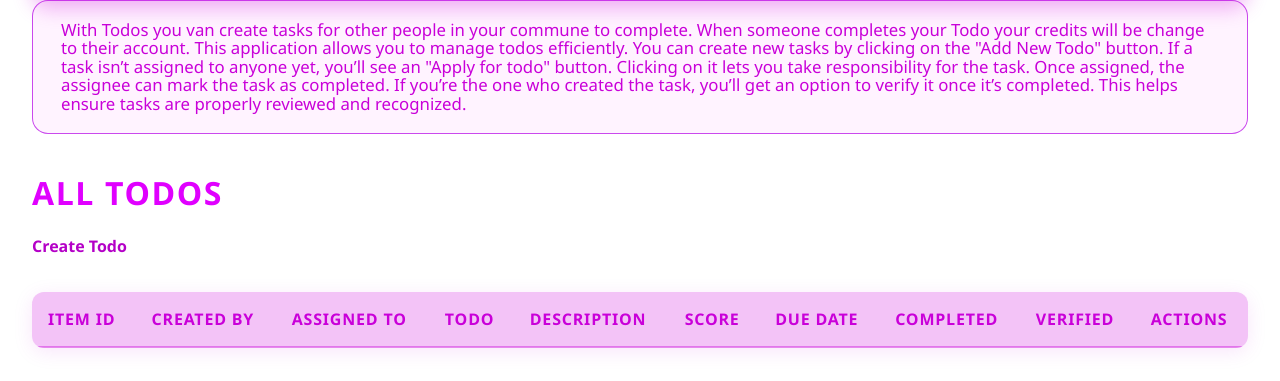
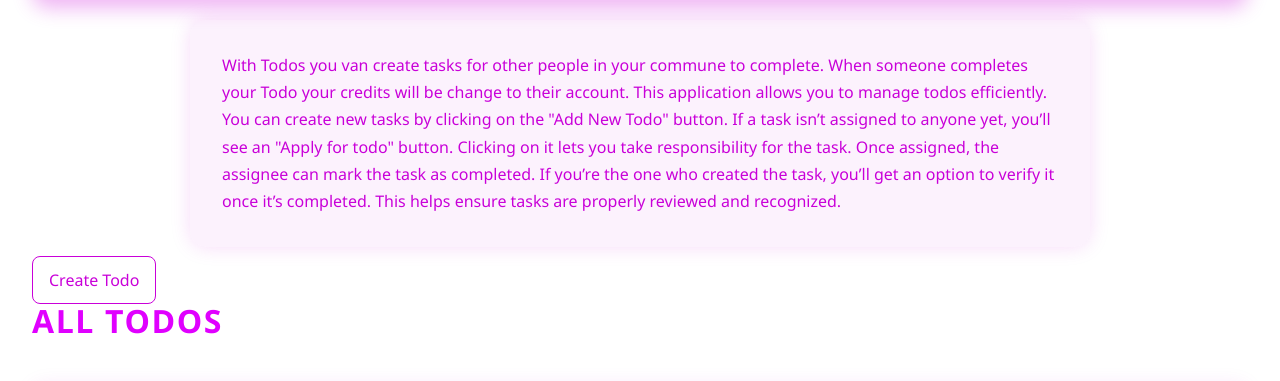
Before and after one commit to kallioaa/Kommuunisovellus, a Flask app: page /todos/ in a window 1280 px wide. Shown: the part 100-481 px from the top of the page. Run offline with Flask 3, Linux system fonts and the light colour scheme; the visitor is signed in with stand-in values (Sample User, id 1); data comes from the database, SQL or seed files in the repository; data that the repository does not hold is empty.

Commit message:
Improving html and function renaming for todos to unify

```diff
--- a/app/mod_todos/controllers.py
+++ b/app/mod_todos/controllers.py
@@ -24,7 +24,7 @@ mod_todos = Blueprint("todos", __name__, url_prefix="/todos")
 
 # function for rendering the main todos page
 @mod_todos.route("/")
-def main_todos():
+def main():
     if "user_id" not in session:
         return redirect(url_for("users.log_in"))
     user_id = session.get("user_id")
@@ -65,7 +65,7 @@ def new_todo():
             due_date=due_date,
         ):
             flash("Todo created successfully!", "success")
-            return redirect(url_for("todos.main_todos"))
+            return redirect(url_for("todos.main"))
         else:
             flash("Problem when creating a new todo.", "danger")
             return render_template("todos/new_todo.html")
@@ -83,10 +83,10 @@ def assign_for_todo():
     try:
         assign_todo_to_user(todo_id, user_id)
         flash("Todo assigned successfully!", "success")
-        return redirect(url_for("todos.main_todos"))
+        return redirect(url_for("todos.main"))
     except Exception as e:
         flash(f"Failed to assign todo: {str(e)}", "danger")
-        return redirect(url_for("todos.main_todos"))
+        return redirect(url_for("todos.main"))
 
 # Mark a todo as completed by the assigned user.
 @mod_todos.route("/complete_todo", methods=["GET", "POST"])
@@ -100,10 +100,10 @@ def complete_todo():
         flash("You are not assigned to this todo.", "danger")
     try:
         complete_todo_in_database(todo_id)
-        return redirect(url_for("todos.main_todos"))
+        return redirect(url_for("todos.main"))
     except Exception as e:
         flash(f"Failed to complete todo: {str(e)}", "danger")
-        return redirect(url_for("todos.main_todos"))
+        return redirect(url_for("todos.main"))
 
 # Verify a completed todo and update its status.
 @mod_todos.route("/verify_todo", methods=["GET", "POST"])
@@ -119,10 +119,10 @@ def verify_todo():
     try:
         verify_todo_in_database(todo_id)
         flash("Todo verified successfully!", "success")
-        return redirect(url_for("todos.main_todos"))
+        return redirect(url_for("todos.main"))
     except Exception as e:
         flash(f"Failed to verify todo: {str(e)}", "danger")
-        return redirect(url_for("todos.main_todos"))
+        return redirect(url_for("todos.main"))
 
 # Function to handle the deletion of a todo
 @mod_todos.route("/delete_todo", methods=["GET", "POST"])
@@ -137,7 +137,7 @@ def delete_todo():
         # Assuming a function delete_todo_from_database exists to handle the deletion
         drop_todo_from_database(todo_id)
         flash("Todo deleted successfully!", "success")
-        return redirect(url_for("todos.main_todos"))
+        return redirect(url_for("todos.main"))
     except Exception as e:
         flash(f"Failed to delete todo: {str(e)}", "danger")
-        return redirect(url_for("todos.main_todos"))
+        return redirect(url_for("todos.main"))
--- a/app/static/css/main.css
+++ b/app/static/css/main.css
@@ -17,11 +17,7 @@ body {
 }
 
 h1,
-h2,
-h3,
-h4,
-h5,
-h6 {
+h2 {
     font-weight: 700;
     margin-bottom: 0.75rem;
     text-transform: uppercase;
@@ -45,7 +41,7 @@ a:hover {
 
 .container {
     max-width: 900px;
-    margin: 0 auto;
+    margin: 20 auto;
     padding: 2rem;
     background-color: rgba(201, 0, 217, 0.05);
     /* subtle pale pink-purple overlay */
@@ -58,9 +54,9 @@ a:hover {
     display: flex;
 }
 
-.flex-center {
-    justify-content: center;
-    align-items: center;
+.flex-right {
+    justify-content: right;
+    align-items: right;
 }
 
 input,
@@ -88,45 +84,29 @@ select:focus {
     box-shadow: 0 0 0 3px rgba(201, 0, 217, 0.3);
 }
 
-button {
-    background: linear-gradient(135deg, #ff4dfb, #c800ff);
-    color: white;
-    font-weight: 700;
-    border: none;
-    cursor: pointer;
-    box-shadow: 0 4px 10px rgba(201, 0, 217, 0.3);
+.button-link {
+    font: inherit;
+    padding: 0.75rem 1rem;
+    margin-top: 0.5rem;
+    margin-bottom: 1.25rem;
+    width: 100%;
+    border: 1px solid #c900d9;
+    /* Pink-purple border */
+    border-radius: 8px;
+    background-color: #fff;
+    /* White background */
+    color: #c900d9;
+    /* Pink-purple text */
+}
+
+.button-link:hover {
+    color: azure;
+    background: #c900d9;
 }
 
 button:hover {
-    background: linear-gradient(135deg, #e700d6, #8c00b7);
-    transform: scale(1.03);
-}
-
-.mt-1 {
-    margin-top: 0.75rem;
-}
-
-.mb-1 {
-    margin-bottom: 0.75rem;
-}
-
-.mt-2 {
-    margin-top: 1.5rem;
-}
-
-.mb-2 {
-    margin-bottom: 1.5rem;
-}
-
-.card {
-    background: rgba(201, 0, 217, 0.1);
-    border-radius: 12px;
-    box-shadow: 0 4px 20px rgba(201, 0, 217, 0.1);
-    padding: 1.5rem;
-    margin-bottom: 1.5rem;
-    backdrop-filter: blur(6px);
-    border: 1px solid rgba(201, 0, 217, 0.3);
-    color: #c900d9;
+    color: azure;
+    background: #c900d9;
 }
 
 table {
@@ -168,16 +148,6 @@ tbody tr:hover {
     background-color: rgba(255, 77, 251, 0.1);
 }
 
-/* ✨ Optional: Center table in its container */
-.table-container {
-    display: flex;
-    justify-content: center;
-    align-items: center;
-    overflow-x: auto;
-    margin: 2rem 0;
-}
-
-/* 💎 ===== NAVBAR ===== 💎 */
 .navbar {
     display: flex;
     justify-content: space-between;
@@ -195,6 +165,11 @@ tbody tr:hover {
     position: sticky;
     top: 0;
     z-index: 1000;
+}
+
+.navbar-right {
+    display: flex;
+    align-items: center;
 }
 
 .navbar-brand {
@@ -238,30 +213,3 @@ tbody tr:hover {
 .navbar-links a:hover::after {
     width: 100%;
 }
-
-/* 💎 ===== INFO BOX ===== 💎 */
-.info-box {
-    padding: 1.25rem 1.75rem;
-    border-radius: 1rem;
-    margin-bottom: 2rem;
-    font-size: 1.05rem;
-    line-height: 1.1;
-    background: rgba(255, 192, 255, 0.2);
-    /* subtle pink */
-    color: #c900d9;
-    border: 1px solid rgba(180, 0, 230, 0.7);
-    backdrop-filter: blur(6px);
-}
-
-.info-box strong {
-    display: block;
-    font-weight: 600;
-    font-size: 1.15rem;
-    margin-bottom: 0.5rem;
-    color: #a000b2;
-}
-
-.info-box:hover {
-    background: rgba(255, 192, 255, 0.3);
-    box-shadow: 0 10px 25px rgba(201, 0, 217, 0.15);
-}
--- a/app/templates/components/_navbar.html
+++ b/app/templates/components/_navbar.html
@@ -7,7 +7,7 @@
     <nav>
         <a href="{{ url_for('main.main') }}">Commune credit app</a> |
         <a href="{{ url_for('events.main') }}">Events</a> |
-        <a href="{{ url_for('todos.main_todos') }}">Todos</a> |
+        <a href="{{ url_for('todos.main') }}">Todos</a> |
         <a href="{{ url_for('users.log_out') }}">Log out</a>
     </nav>
 </div>
--- a/app/templates/events/new_event.html
+++ b/app/templates/events/new_event.html
@@ -44,4 +44,8 @@
     </div>
 </form>
 
+<div>
+    <a href="{{ url_for('events.main') }}"> Go back</a>
+</div>
+
 {% endblock %}
--- a/app/templates/main/main.html
+++ b/app/templates/main/main.html
@@ -9,7 +9,7 @@
 <div>
     <div>
         <div>
-            <div class="info-box">
+            <div class="container">
                 Welcome to the commune credit system! In this application you can cumulate scores for each individual in
                 your commune.
             </div>
--- a/app/templates/todos/main.html
+++ b/app/templates/todos/main.html
@@ -7,8 +7,7 @@
 {% include 'components/_navbar.html' %}
 {% include 'components/_alerts.html' %}
 
-<div class="info-box">
-    <p>
+<div class="container">
         With Todos you van create tasks for other people in your commune to complete. When someone completes your Todo your credits will be change to their account. This application allows you to manage todos efficiently. You can create new tasks by
         clicking on the "Add New Todo" button.
         If a task isn’t assigned to anyone yet, you’ll see an "Apply for todo"
@@ -16,14 +15,15 @@
         assignee can mark the task as completed. If you’re the one who created the task,
         you’ll get an option to verify it once it’s completed. This helps ensure tasks
         are properly reviewed and recognized.
-    </p>
+</div>
+<div class="flex-right">
+    <a class="button-link" href="{{ url_for('todos.new_todo') }}">
+        Create Todo
+    </a>
 </div>
 
 <div>
     <h1>All Todos</h1>
-    <a href="{{ url_for('todos.new_todo') }}">
-        Create Todo
-    </a>
     <div>
         <table class="table">
             <thead>
--- a/app/templates/todos/new_todo.html
+++ b/app/templates/todos/new_todo.html
@@ -11,6 +11,7 @@
 
 {% include 'components/_alerts.html' %}
 
+<div>
     <form method="POST" action="{{ url_for('todos.new_todo') }}">
         <div>
             <label for="todo">Todo Title:</label><br>
@@ -39,5 +40,10 @@
             <button type="submit">Create Todo</button>
         </div>
     </form>
+</div>
+
+<div>
+    <a href="{{ url_for('todos.main') }}"> Go back</a>
+</div>
 
 {% endblock %}
--- a/app/templates/voting/main.html
+++ b/app/templates/voting/main.html
@@ -8,7 +8,7 @@
 {% include 'components/_alerts.html' %}
 
 <div>
-    <div class="info-box">
+    <div class="container">
         Welcome to the Voting section! Participate in voting or check ongoing and applied events.
     </div>
 </div>
```
Also changed, not shown: app/templates/events/main.html (+9 -7 lines). Lines whose indentation alone changed are shown as unchanged.
